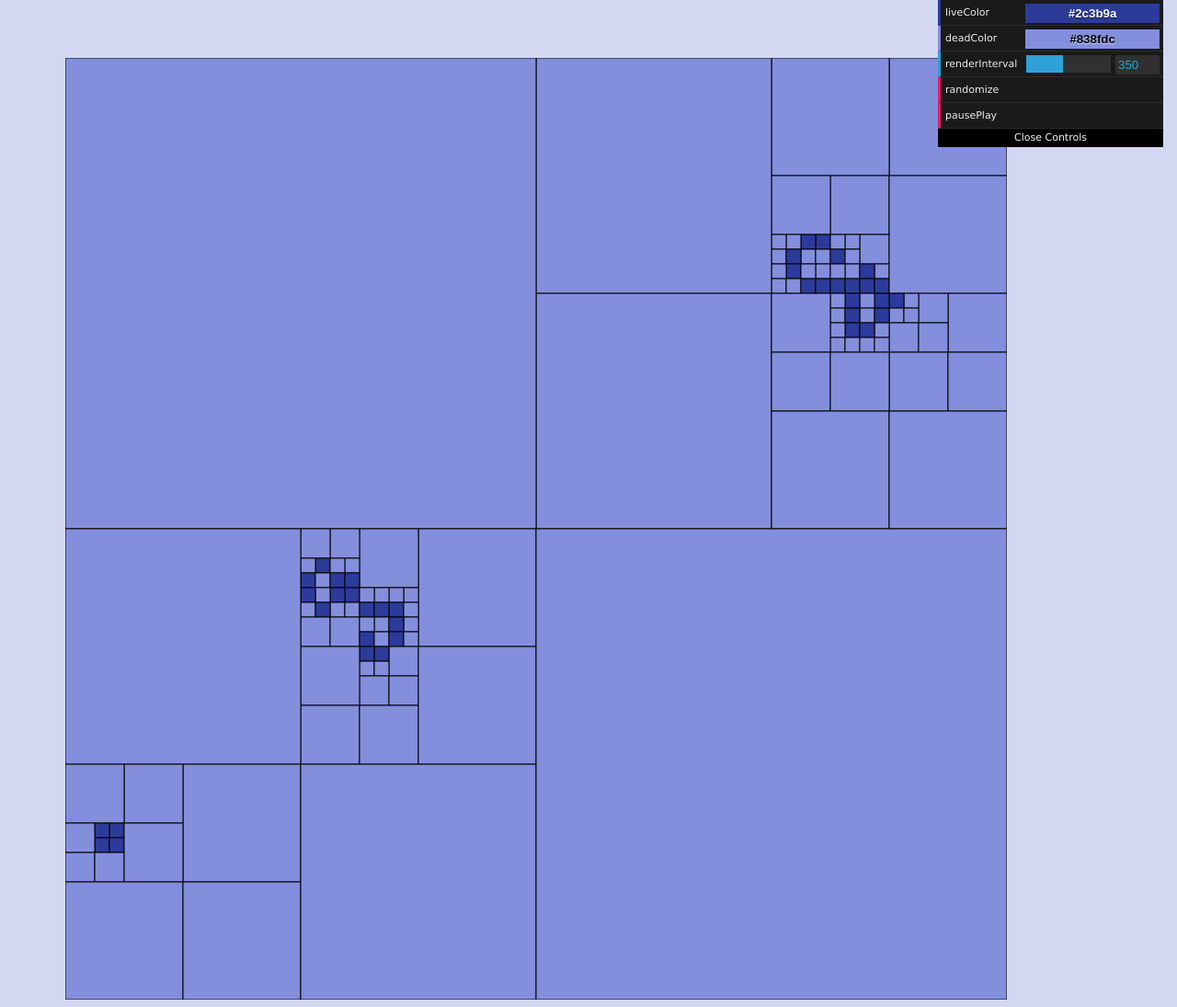
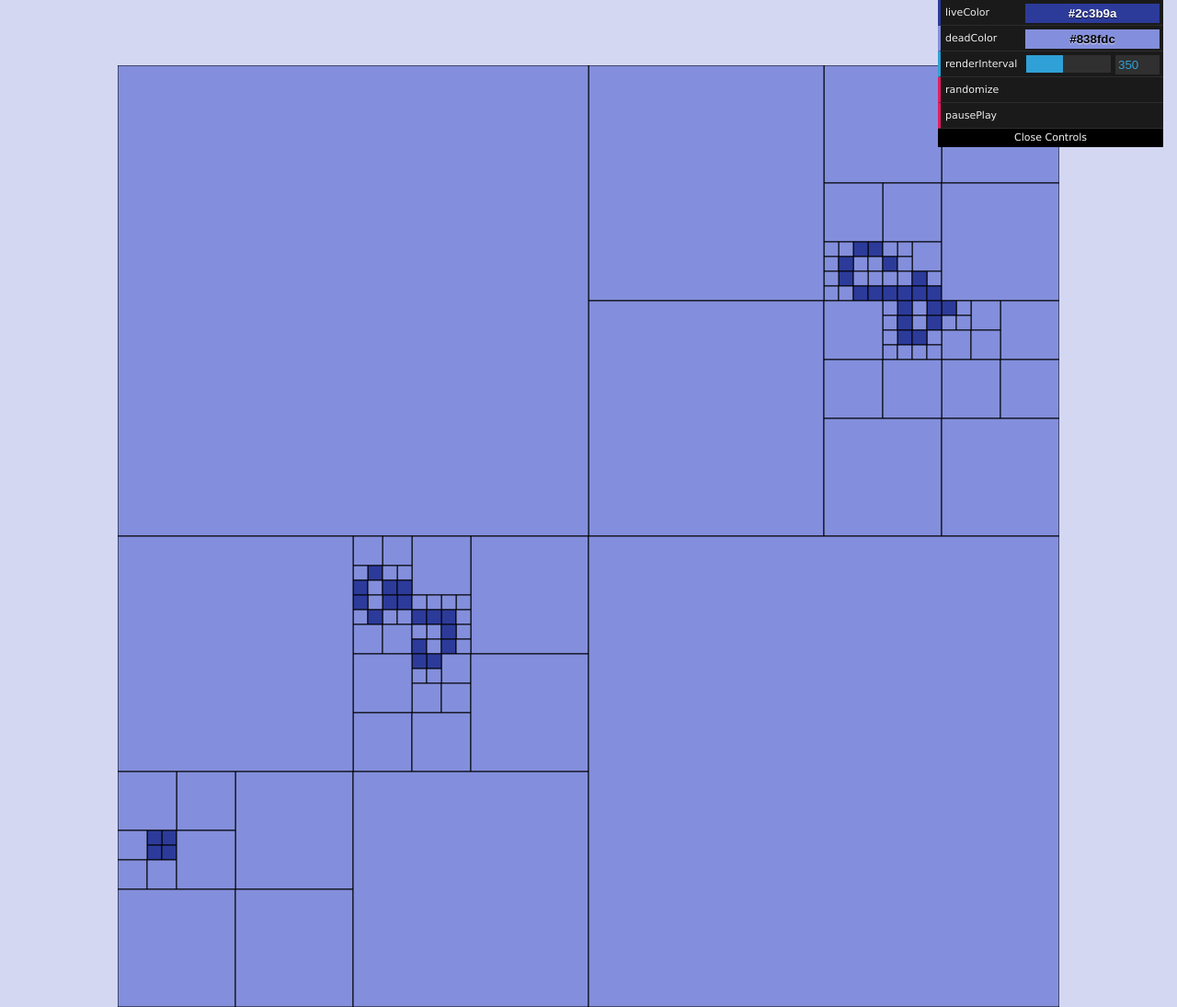
Before and after one commit to EconClass/tree-of-life, a plain HTML site: page index.html in a window 1280 px wide. Shown: the whole page at 92% size. Drawn offline with Linux system fonts and the light colour scheme.

Commit message:
[add] minor style tweaks

```diff
--- a/public/styles/style.css
+++ b/public/styles/style.css
@@ -1,7 +1,9 @@
 body {
   background-color: #d3d7f2;
+  display: flex;
+  justify-content: center;
 }
 
 .container {
-  margin: 5% 20% 10% 5%;
+  margin-top: 5%;
 }
```
